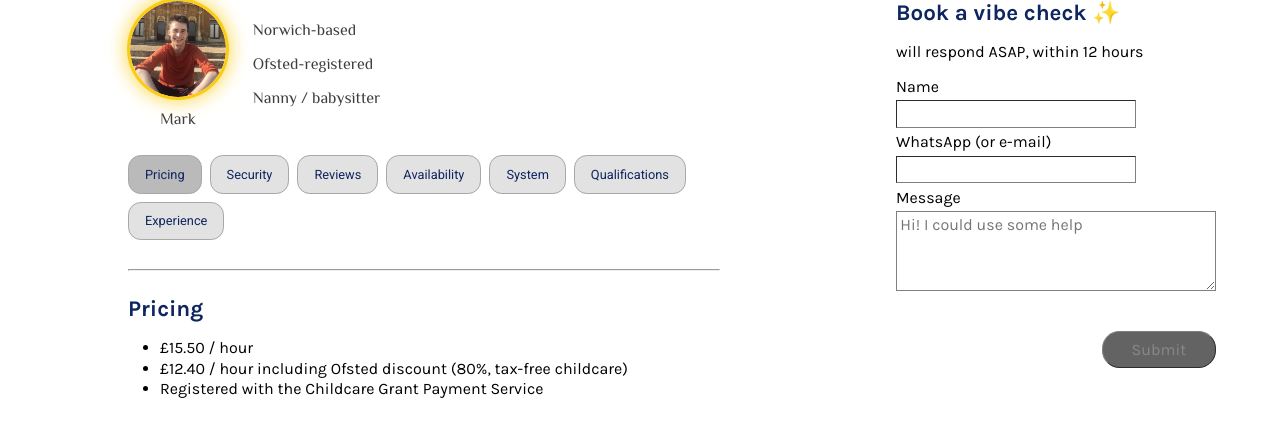
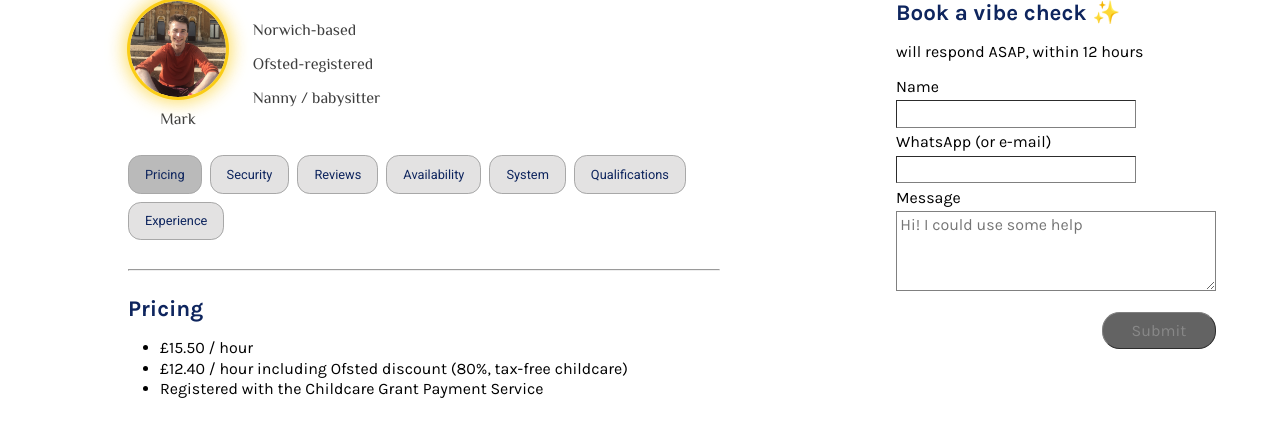
Before and after one commit to Krammy/childcare-replacement-website, a Flask app: page / in a window 1280 px wide. Shown: the part 33-470 px from the top of the page. Run offline with Flask 3, Linux system fonts and the light colour scheme.

Commit message:
attempted submit button gap fix for ios

```diff
--- a/static/style.css
+++ b/static/style.css
@@ -230,6 +230,7 @@ input, textarea {
   display: inline-flex;
   flex-direction: column;
   align-items: flex-end; /* button hugs the right */
+  gap: 1rem;
 }
 
 #submit {
@@ -238,7 +239,7 @@ input, textarea {
     color: white;
     border-radius: 1.1rem;
     border-color: grey;
-    margin-top: 1rem;
+    margin-top: 0;
     padding: 0.5rem 1.8rem 0.5rem 1.8rem;
     transition: background-color 0.5s, color 0.5s;
 }
--- a/templates/booking.html
+++ b/templates/booking.html
@@ -13,7 +13,7 @@
         </div>
         <label for="message">Message</label><br>
         <div class="container">
-            <textarea id="message" name="message" rows="8" cols="50" placeholder="Hi! I could use some help"></textarea><br>
+            <textarea id="message" name="message" rows="8" cols="50" placeholder="Hi! I could use some help"></textarea>
             <input id="submit" type="submit" value="Submit" disabled>
         </div>
     </form>
```
